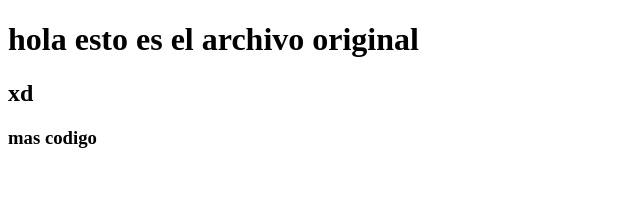
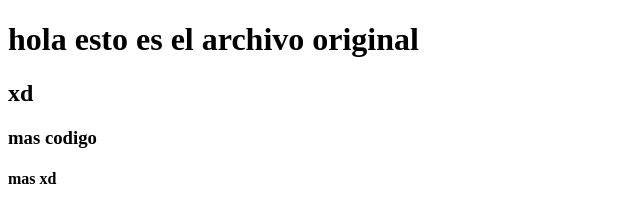
Before and after one commit to Tommy1894/pruebamerge, a plain HTML site: page index.html in a window 1280 px wide. Shown: the full height of the page, 0-640 px from the left. Drawn offline with Linux system fonts and the light colour scheme.

Commit message:
soy tlin

```diff
--- a/index.html
+++ b/index.html
@@ -9,5 +9,6 @@
     <h1>hola esto es el archivo original</h1>
     <h2>xd</h2>
     <h3>mas codigo</h3>
+    <h4>mas xd</h4>
 </body>
 </html>
```
